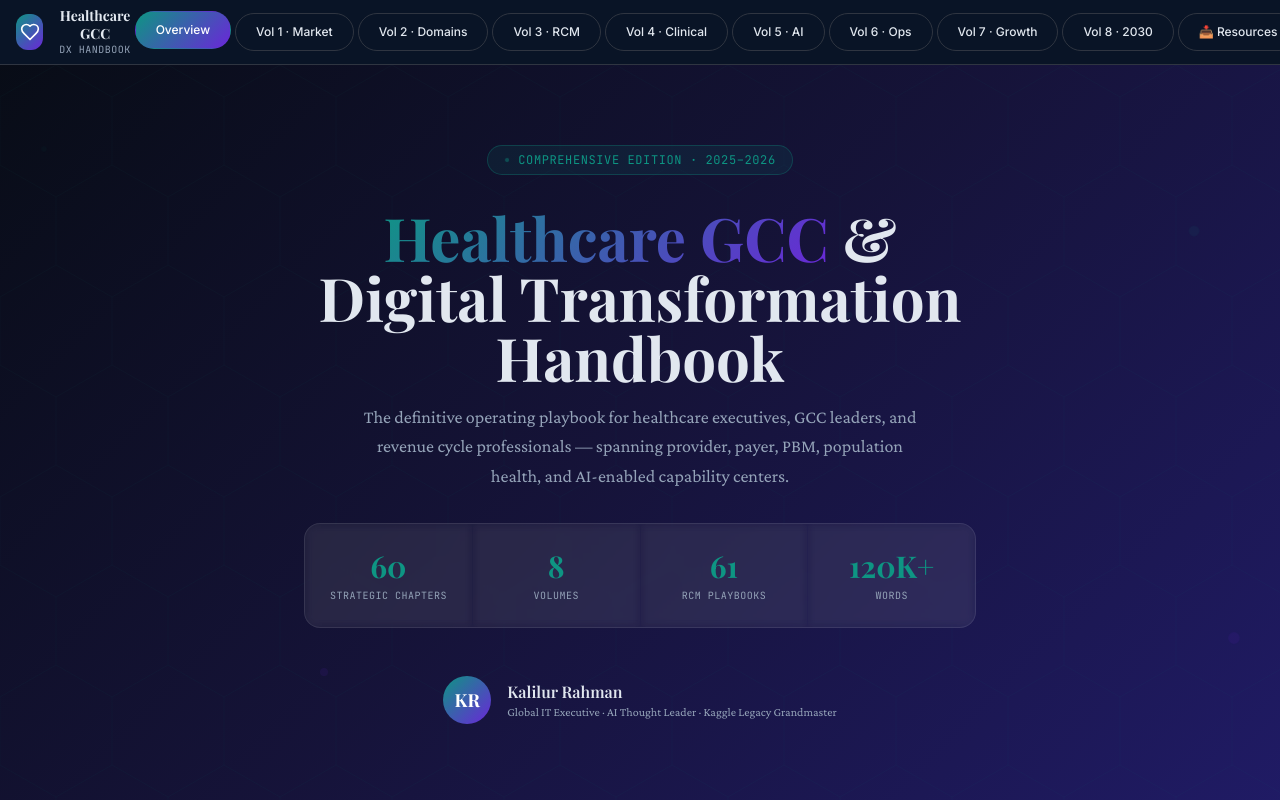
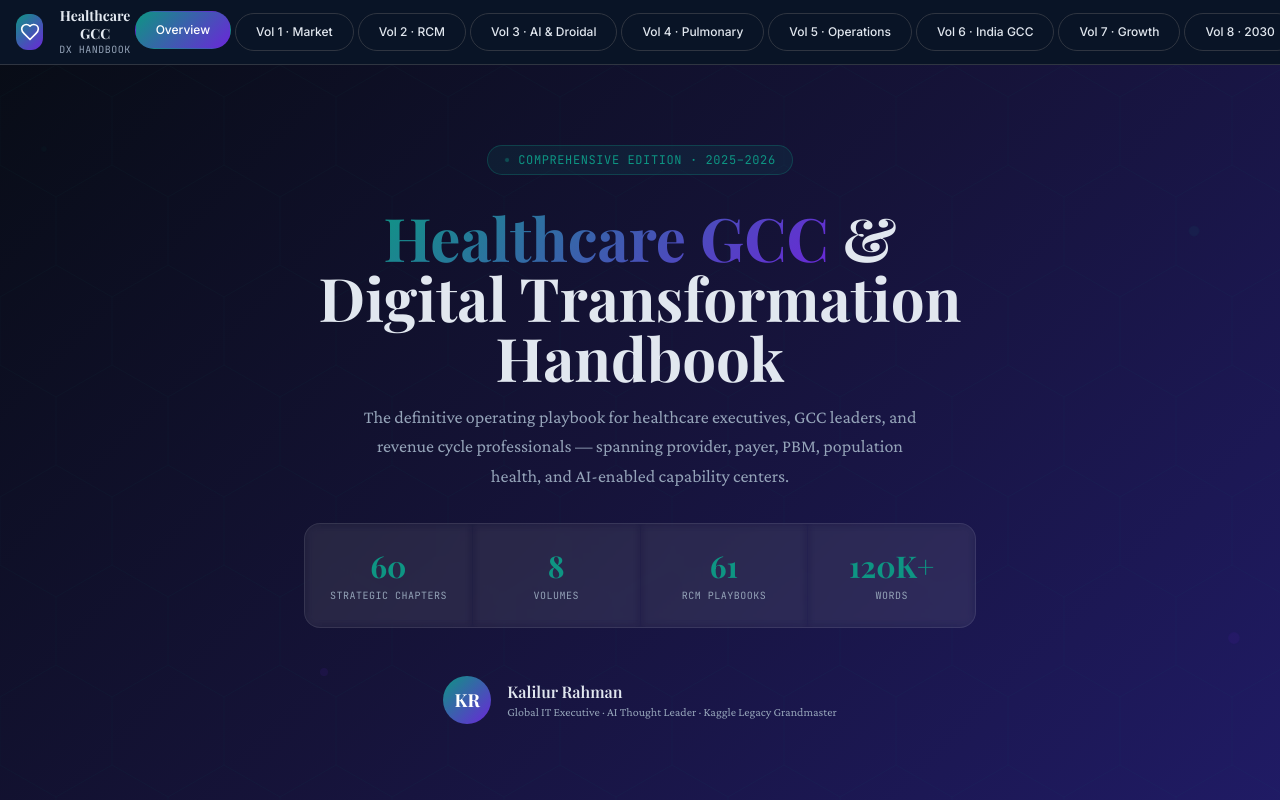
Before and after one commit to kalilurrahman/kr-healthcare-guidebook-hub, a React (Vite) app: page / in a window 1280 px wide. Shown: the top 800 px of the page. Built offline with nearby package versions, Linux system fonts and the light colour scheme; the HTML template or start-up script is replaced by a standard one; a web font is replaced by a local one.

Commit message:
Upgraded Healthcare Reader data
Co-authored-by: kalilurrahman <54368215+kalilurrahman@users.noreply.github.com>

```diff
--- a/src/components/HealthcareFooter.tsx
+++ b/src/components/HealthcareFooter.tsx
@@ -10,7 +10,7 @@ export function HealthcareFooter() {
             <p className="font-body text-sm text-muted-foreground leading-relaxed">
               The definitive operating playbook for healthcare executives, GCC leaders, and revenue cycle professionals.
             </p>
-            <p className="font-mono text-xs text-muted-foreground mt-3">30 Strategic Chapters · 61 RCM Deep Dives · 2025–2026</p>
+            <p className="font-mono text-xs text-muted-foreground mt-3">60 Strategic Chapters · 8 Volumes · 61 RCM Deep Dives · 2025–2026</p>
           </div>
           <div>
             <h4 className="font-mono text-xs text-primary tracking-wider uppercase mb-3">Frameworks</h4>
--- a/src/pages/Index.tsx
+++ b/src/pages/Index.tsx
@@ -12,11 +12,11 @@ import { allChapters, healthcareVolumes } from "@/data/healthcare-data";
 const volumeNavItems = [
   { id: "overview", label: "Overview" },
   { id: "vol-1", label: "Vol 1 · Market" },
-  { id: "vol-2", label: "Vol 2 · Domains" },
-  { id: "vol-3", label: "Vol 3 · RCM" },
-  { id: "vol-4", label: "Vol 4 · Clinical" },
-  { id: "vol-5", label: "Vol 5 · AI" },
-  { id: "vol-6", label: "Vol 6 · Ops" },
+  { id: "vol-2", label: "Vol 2 · RCM" },
+  { id: "vol-3", label: "Vol 3 · AI & Droidal" },
+  { id: "vol-4", label: "Vol 4 · Pulmonary" },
+  { id: "vol-5", label: "Vol 5 · Operations" },
+  { id: "vol-6", label: "Vol 6 · India GCC" },
   { id: "vol-7", label: "Vol 7 · Growth" },
   { id: "vol-8", label: "Vol 8 · 2030" },
   { id: "resources", label: "📥 Resources" },
```
